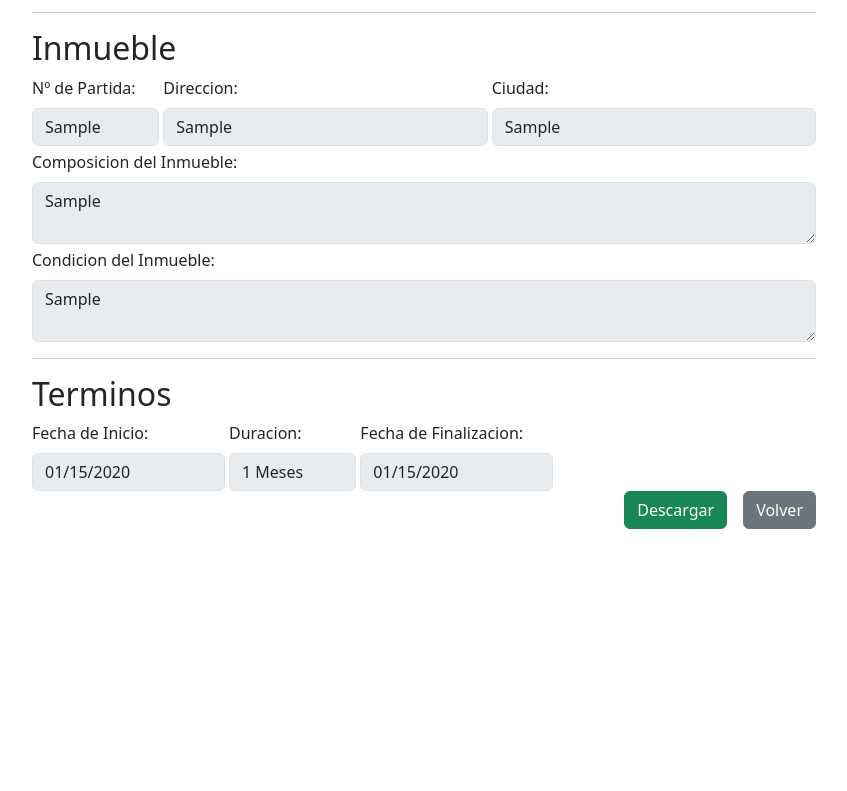
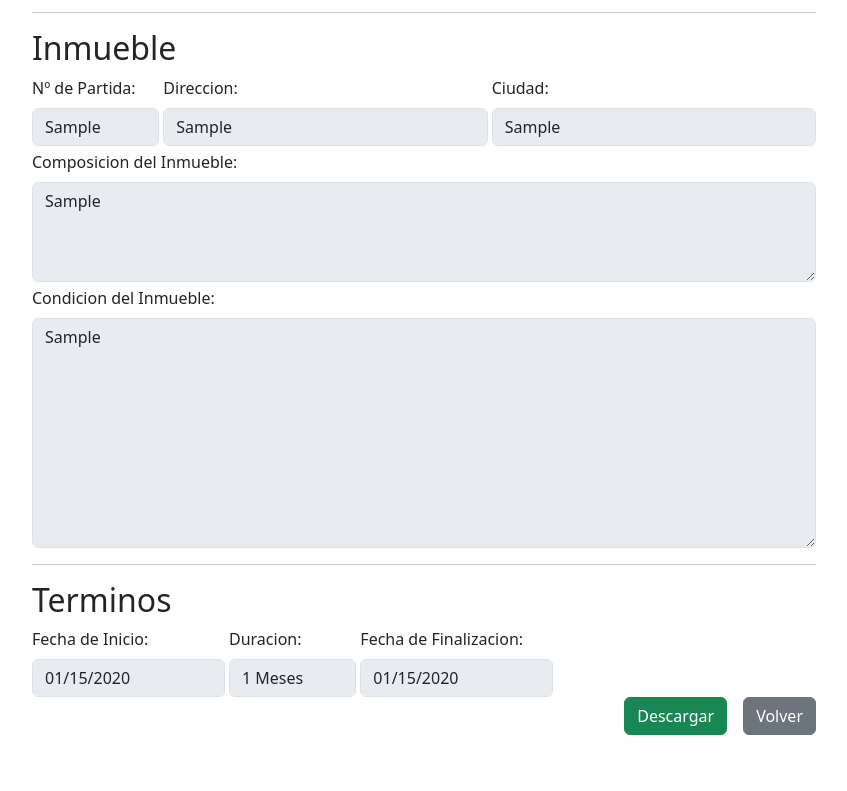
Before and after one commit to 1Pampu/gestion-contratos, a Django app: page /resumen_contrato/1/ in a window 1280 px wide. Shown: the part 994-1785 px from the top of the page, without its empty margins (216-1063 px from the left). Before the commit the page ends 1523 px from the top, so only its background shows below. Run offline with Django 5.2, Linux system fonts and the light colour scheme; tables that the repository leaves empty hold one stand-in row (values such as "Sample post").

Commit message:
alto textarea, fechas incorporadas a la planilla

```diff
--- a/contratos/views.py
+++ b/contratos/views.py
@@ -1,7 +1,7 @@
 from django.shortcuts import render, redirect
 from .models import Contrato, Inmueble, Persona
 from .forms import ContratoForm
-from .utils import autocompletar_docx, numero_a_texto
+from .utils import autocompletar_docx, numero_a_texto, fecha_a_texto
 from django.utils import timezone
 
 
@@ -61,9 +61,10 @@ def descargar_contrato(request, id_contrato):
         'composicion_inmueble' : contrato.inmueble.composicion,
 
         # Contrato Info
-        # ! ATENTO CON ESTO SI LO CAMBIO
+        'fecha_inicio' : fecha_a_texto(contrato.fecha_inicio),
+        'fecha_fin' : fecha_a_texto(contrato.fecha_finalizacion),
         'duracion_str' : numero_a_texto(contrato.duracion),
-        'condicion_inmueble' : contrato.condicion,
+        'condicion_inmueble' : contrato.condicion,      # ! ATENTO CON ESTO SI LO CAMBIO
     }
 
     response = autocompletar_docx('static/documents/plantilla_contratos.docx', datos)
--- a/templates/contratos/resumen_contrato.html
+++ b/templates/contratos/resumen_contrato.html
@@ -106,11 +106,11 @@
             </div>
             <div class="col-12">
                 <label class="form-label">Composicion del Inmueble:</label>
-                <textarea class="form-control" disabled readonly>{{contrato.inmueble.composicion}}</textarea>
+                <textarea class="form-control" disabled readonly style="height: 100px;" >{{contrato.inmueble.composicion}}</textarea>
             </div>
             <div class="col-12">
                 <label class="form-label">Condicion del Inmueble:</label>
-                <textarea class="form-control" disabled readonly>{{contrato.condicion}}</textarea>
+                <textarea class="form-control" disabled readonly style="height: 230px;">{{contrato.condicion}}</textarea>
             </div>
         </div>
         <hr>
```
Also changed, not shown: contratos/utils.py (+7 -0 lines), 1 other file.
